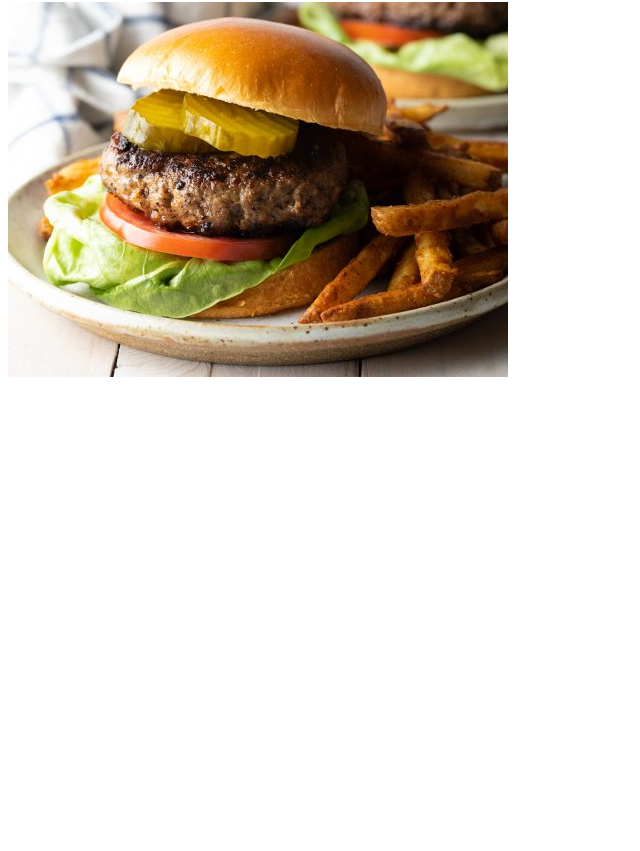
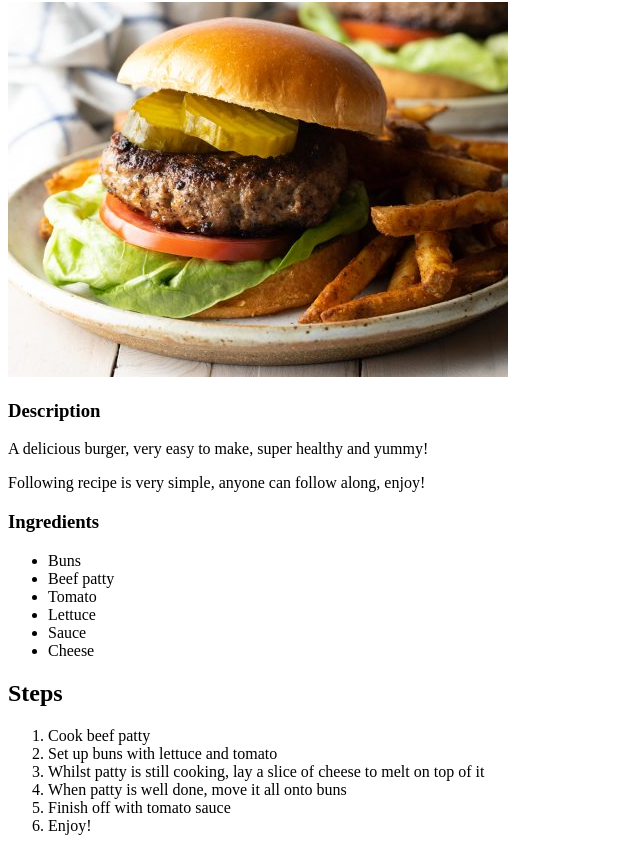
Before and after one commit to sweetbix/odin-recipes, a plain HTML site: page recipes/burger.html in a window 1280 px wide. Shown: the part 78-929 px from the top of the page, without its empty margins (0-640 px from the left). Before the commit the page ends 800 px from the top, so only its background shows below. Drawn offline with Linux system fonts and the light colour scheme.

Commit message:
Add burger recipe
3 sections are added, including a description, ingredients, and
steps of the recipe.

```diff
--- a/recipes/burger.html
+++ b/recipes/burger.html
@@ -8,5 +8,26 @@
     <body>
         <h1>Burger</h1>
         <img src="../images/burger.jpg" alt="Finished product: burger">
+        <h3>Description</h3>
+        <p>A delicious burger, very easy to make, super healthy and yummy!</p>
+        <p>Following recipe is very simple, anyone can follow along, enjoy!</p>
+        <h3>Ingredients</h3>
+        <ul>
+            <li>Buns</li>
+            <li>Beef patty</li>
+            <li>Tomato</li>
+            <li>Lettuce</li>
+            <li>Sauce</li>
+            <li>Cheese</li>
+        </ul>
+        <h2>Steps</h2>
+        <ol>
+            <li>Cook beef patty</li>
+            <li>Set up buns with lettuce and tomato</li>
+            <li>Whilst patty is still cooking, lay a slice of cheese to melt on top of it</li>
+            <li>When patty is well done, move it all onto buns</li>
+            <li>Finish off with tomato sauce</li>
+            <li>Enjoy!</li>
+        </ol>
     </body>
 </html>
```
